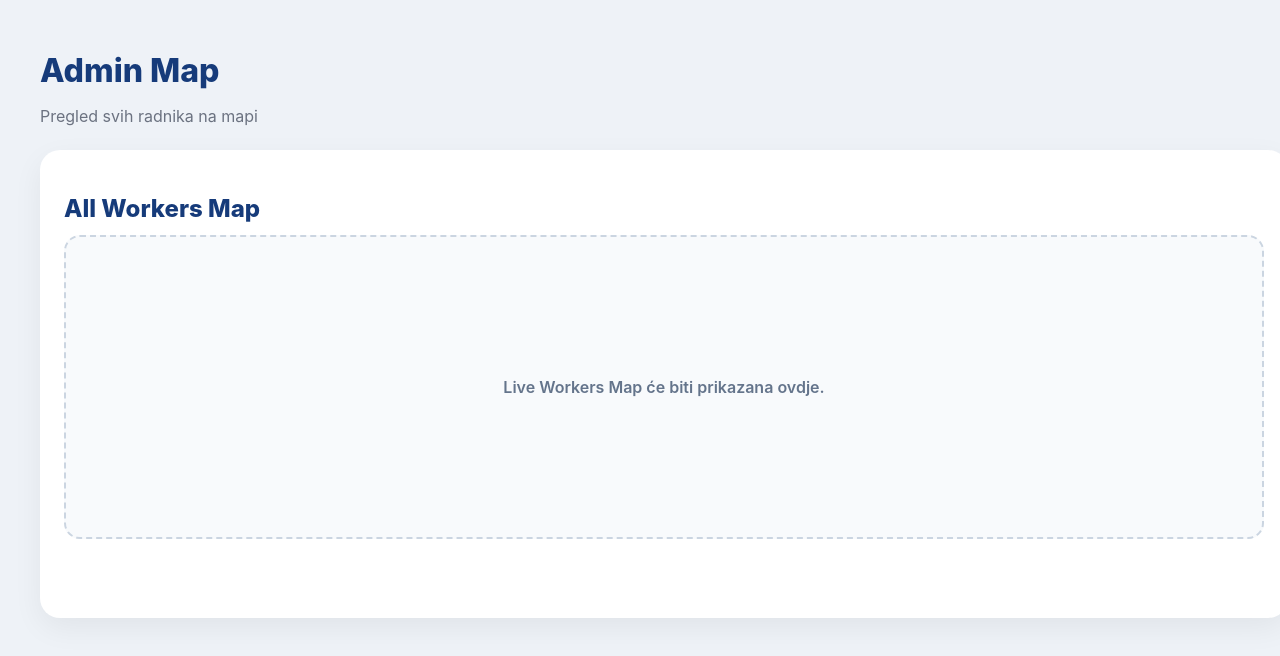
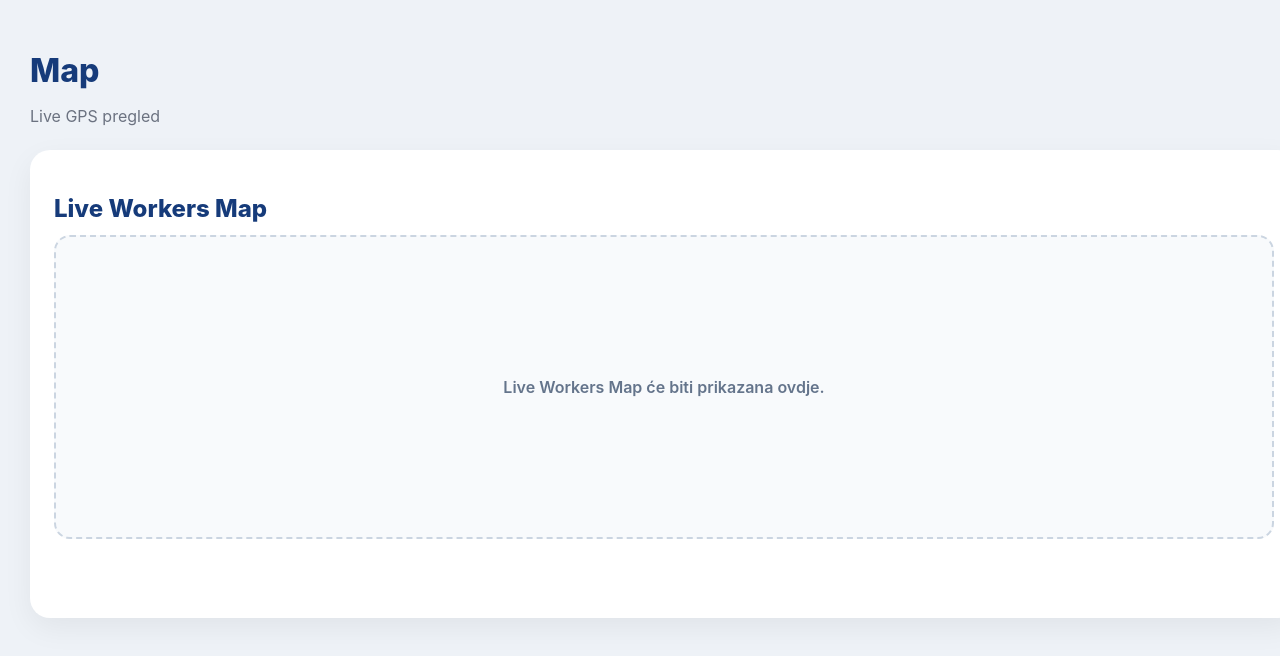
Before and after one commit to jobflow-app/jobflow-app, a Next.js app: page /map in a window 1280 px wide. Shown: the top 656 px of the page. Built offline with nearby package versions, Linux system fonts and the light colour scheme.

Commit message:
Update and rename page.js to page.jsx

```diff
--- a/app/map/page.js
+++ b/app/map/page.jsx
@@ -2,17 +2,15 @@
 
 import WorkersMap from '@/components/WorkersMap'
 
-export default function AdminMapPage() {
+export default function MapPage() {
   return (
     <main style={styles.page}>
-      <div style={styles.container}>
-        <div style={styles.header}>
-          <h1 style={styles.title}>Admin Map</h1>
-          <p style={styles.subtitle}>Pregled svih radnika na mapi</p>
-        </div>
+      <div style={styles.header}>
+        <h1 style={styles.title}>Map</h1>
+        <p style={styles.subtitle}>Live GPS pregled</p>
+      </div>
 
-        <WorkersMap title="All Workers Map" />
-      </div>
+      <WorkersMap title="Live Workers Map" />
     </main>
   )
 }
@@ -22,10 +20,6 @@ const styles = {
     minHeight: '100vh',
     background: '#eef2f7',
     padding: '30px',
-  },
-  container: {
-    maxWidth: '1200px',
-    margin: '0 auto',
   },
   header: {
     marginBottom: '24px',
@@ -38,6 +32,5 @@ const styles = {
   },
   subtitle: {
     color: '#6b7280',
-    fontSize: '16px',
   },
 }
```
